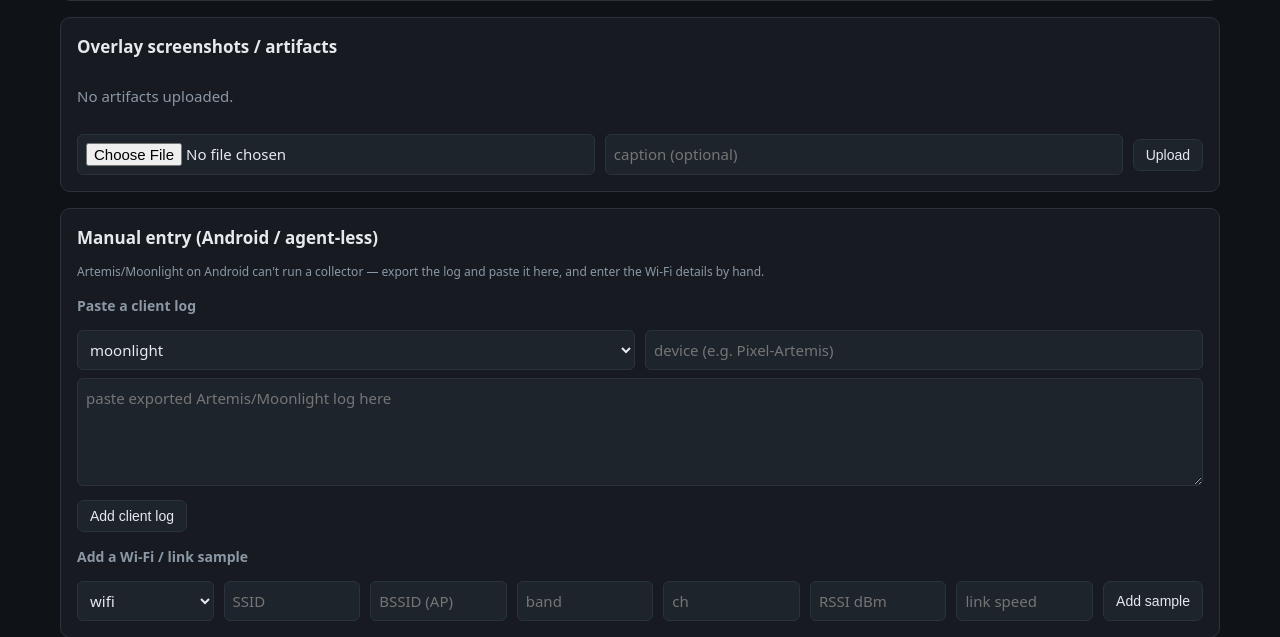
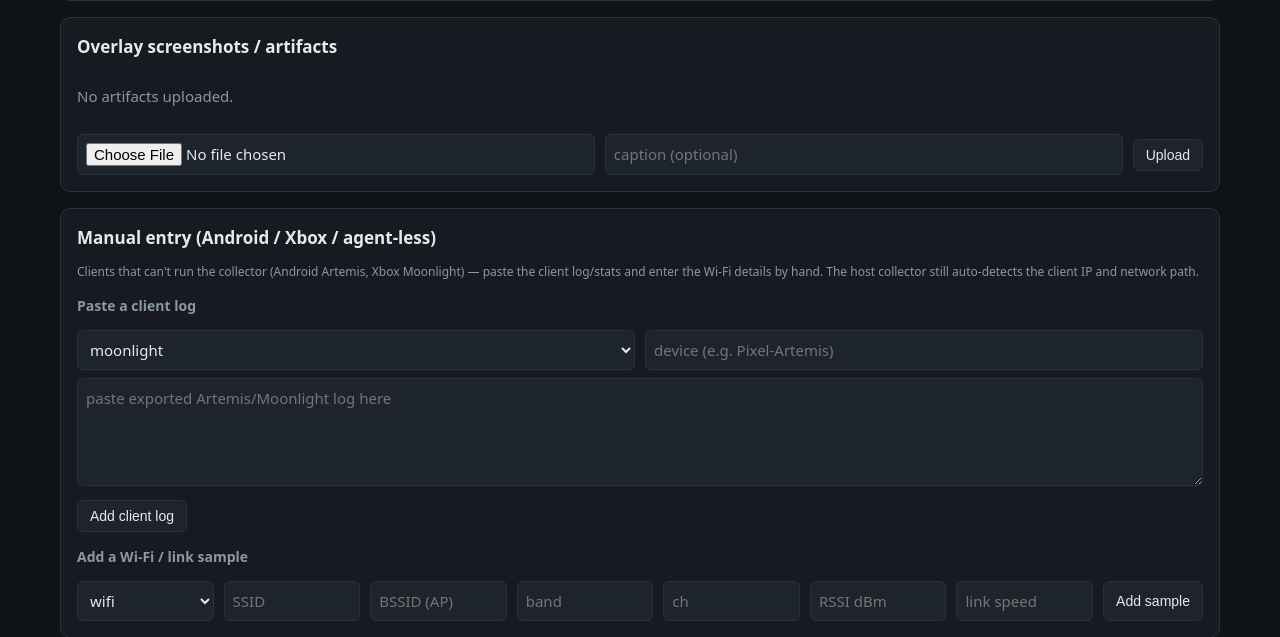
Before and after one commit to camcast3/frame-relay, a Python web app: template hub/templates/session.html in a window 1280 px wide. Shown: the part 1285-1922 px from the top of the page. Run offline with Jinja, Linux system fonts and the light colour scheme; the template is opened without the code that fills it, so the values that code supplies are empty.

Commit message:
docs(collectors): add Xbox (Moonlight) agent-less client guide
Xbox streams via the Moonlight app and can't run the Python collector, so it is captured manually via the hub (like Android). Adds collectors/xbox/README.md, extends the Manual-entry panel to cover Xbox, and documents Xbox in the setup guide and README. The host collector still auto-detects the Xbox client IP + network path (Xbox is LAN-only).

Co-authored-by: Copilot <223556219+Copilot@users.noreply.github.com>

```diff
--- a/hub/templates/session.html
+++ b/hub/templates/session.html
@@ -113,8 +113,8 @@
   </section>
 
   <section class="card">
-    <h2>Manual entry (Android / agent-less)</h2>
-    <p class="muted small">Artemis/Moonlight on Android can't run a collector — export the log and paste it here, and enter the Wi-Fi details by hand.</p>
+    <h2>Manual entry (Android / Xbox / agent-less)</h2>
+    <p class="muted small">Clients that can't run the collector (Android Artemis, Xbox Moonlight) — paste the client log/stats and enter the Wi-Fi details by hand. The host collector still auto-detects the client IP and network path.</p>
     <h3>Paste a client log</h3>
     <form id="paste-log-form">
       <div class="row">
```
Also changed, not shown: docs/host-client-setup.md (+4 -0 lines), README.md, collectors/xbox/README.md (added).
